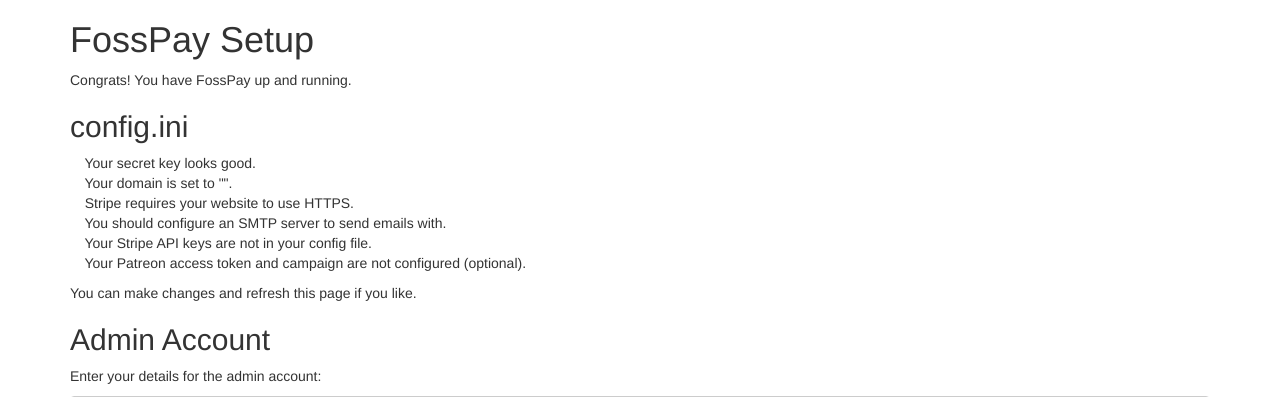
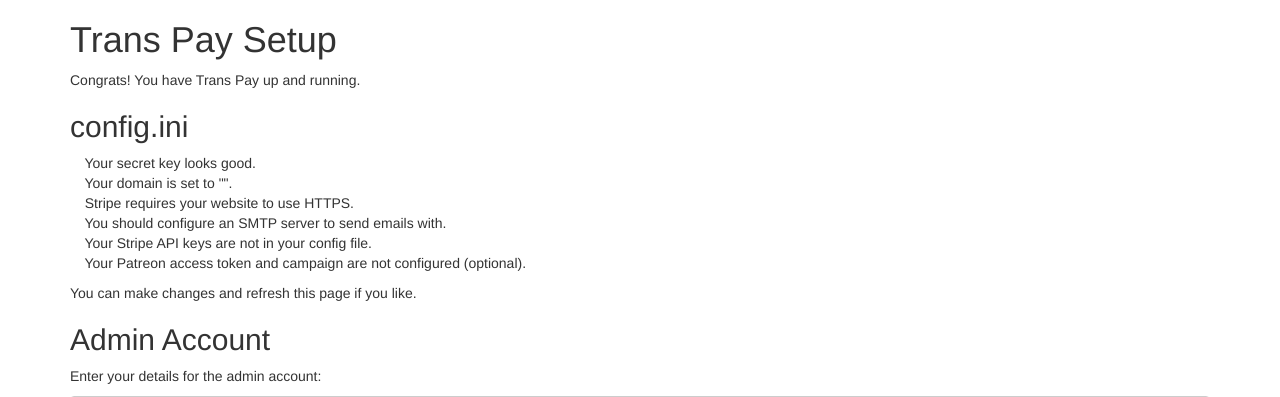
Before and after one commit to YunoHost/transpay, a Python web app: template templates/setup.html in a window 1280 px wide. Shown: the top 397 px of the page. Run offline with Jinja, Linux system fonts and the light colour scheme; the template is opened without the code that fills it: most values are stand-ins (such as "Sample title", 1, 10 or a date in 2020); some libraries are stand-ins or nearby versions; some web fonts are replaced.

Commit message:
Suppression de toutes les mentions à "fosspay". Renommage du dossier "fosspay" en "core".

```diff
--- a/app.py
+++ b/app.py
@@ -1,6 +1,6 @@
 #!/usr/bin/env python3
-from fosspay.app import app
-from fosspay.config import _cfg, _cfgi
+from core.app import app
+from core.config import _cfg, _cfgi
 
 import os
 
--- a/fosspay/common.py
+++ b/core/common.py
@@ -2,9 +2,9 @@ from flask import session, jsonify, redirect, request, Response, abort
 from flask_login import current_user
 from werkzeug.utils import secure_filename
 from functools import wraps
-from fosspay.objects import User
-from fosspay.database import db, Base
-from fosspay.config import _cfg
+from core.objects import User
+from core.database import db, Base
+from core.config import _cfg
 
 import json
 import urllib
--- a/fosspay/config.py
+++ b/core/config.py
@@ -7,7 +7,7 @@ except ImportError:
     # Python 2 support
     from ConfigParser import ConfigParser
 
-logger = logging.getLogger("fosspay")
+logger = logging.getLogger("transpay")
 logger.setLevel(logging.DEBUG)
 
 sh = logging.StreamHandler()
--- a/fosspay/currency.py
+++ b/core/currency.py
@@ -1,4 +1,4 @@
-from fosspay.config import _cfg
+from core.config import _cfg
 
 class Currency:
     def __init__(self, symbol, position):
--- a/fosspay/database.py
+++ b/core/database.py
@@ -13,5 +13,5 @@ Base = declarative_base()
 Base.query = db.query_property()
 
 def init_db():
-    import fosspay.objects
+    import core.objects
     Base.metadata.create_all(bind=engine)
--- a/fosspay/objects.py
+++ b/core/objects.py
@@ -2,7 +2,7 @@ from sqlalchemy import Column, Integer, String, Unicode, Boolean, DateTime
 from sqlalchemy import ForeignKey, Table, UnicodeText, Text, text
 from sqlalchemy.orm import relationship, backref
 from sqlalchemy_utils import ChoiceType
-from fosspay.currency import currency
+from core.currency import currency
 
 from .database import Base
 
--- a/fosspay/stripe.py
+++ b/core/stripe.py
@@ -1,4 +1,4 @@
-from fosspay.config import _cfg
+from core.config import _cfg
 
 import stripe
 
--- a/templates/setup.html
+++ b/templates/setup.html
@@ -1,7 +1,7 @@
 {% extends "layout.html" %}
 {% block container %}
-<h1>FossPay Setup</h1>
-<p>Congrats! You have FossPay up and running.</p>
+<h1>Trans Pay Setup</h1>
+<p>Congrats! You have Trans Pay up and running.</p>
 
 <h2>config.ini</h2>
 <ul class="list-unstyled">
```
Also changed, not shown: contrib/fr/overrides/admin.html (+4 -4 lines), core/app.py (renamed from fosspay/app.py, +6 -6 lines), core/blueprints/html.py (renamed from fosspay/blueprints/html.py, +7 -7 lines), core/email.py (renamed from fosspay/email.py, +4 -4 lines), cronjob.py (+5 -5 lines), templates/admin.html (+4 -4 lines), README.md, _static/donate-with-transpay.png (renamed from _static/donate-with-fosspay.png), core/network.py (renamed from fosspay/network.py), 3 other files.
